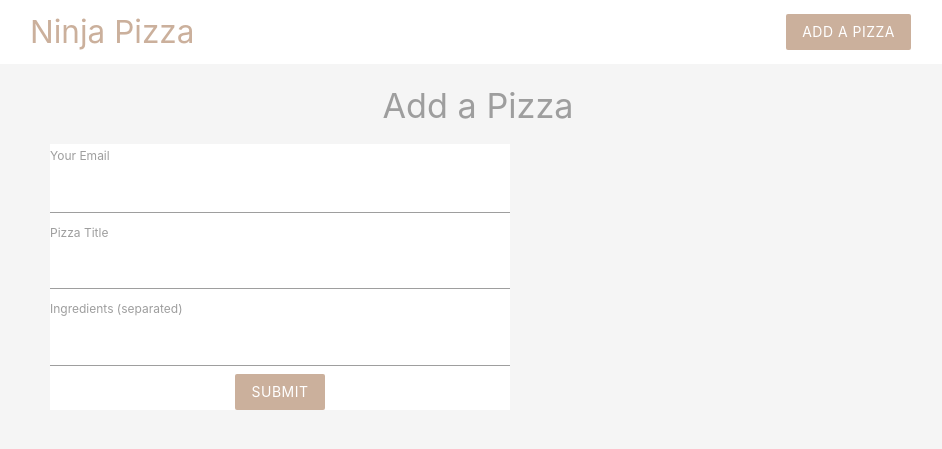
After one commit to kjdonoghue/Learning-PHP, a PHP site: page /add.php in a window 1280 px wide. The commit adds this page. Shown: the top 449 px of the page, without its empty margins (162-1104 px from the left). Run offline with PHP 8.4, Linux system fonts and the light colour scheme.

Commit message:
added form

```diff
--- /dev/null
+++ b/add.php
@@ -0,0 +1,42 @@
+<?php
+
+// if(isset($_GET['submit'])){
+//     echo $_GET['email'];
+//     echo $_GET['title'];
+//     echo $_GET['ingredients'];
+// }
+
+if(isset($_POST['submit'])){
+    echo $_POST['email'];
+    echo $_POST['title'];
+    echo $_POST['ingredients'];
+}
+
+?>
+
+
+
+<!DOCTYPE html>
+<html>
+
+    <?php include('./templates/header.php') ?>
+
+    <section class="container grey-text">
+    <h4 class="center"> Add a Pizza</h4>
+    <form class="white" action="add.php" method="POST">
+        <label>Your Email </label>
+        <input type="text" name="email">
+        <label>Pizza Title </label>
+        <input type="text" name="title">
+        <label>Ingredients (separated) </label>
+        <input type="text" name="ingredients">
+        <div class="center">
+        <input type="submit" name="sumbit" value="submit" class="btn brand z-depth-0">
+        </div>
+    </form>
+    </section>
+
+
+    <?php include('./templates/footer.php') ?>
+    </body>
+</html>
--- a/index.php
+++ b/index.php
@@ -1,15 +1,15 @@
 <?php
 
 
+?>
 
-?>
 
 
 <!DOCTYPE html>
 <html>
 
     <?php include('./templates/header.php') ?>
-        <h1> <?php echo 'Hello World'; ?></h1>
 
+    <?php include('./templates/footer.php') ?>
     </body>
 </html>
--- a/templates/header.php
+++ b/templates/header.php
@@ -8,6 +8,11 @@
   	.brand-text{
   		color: #cbb09c !important;
   	}
+    form{
+        max-width: 460px;
+        margin: 20px; auto;
+        padding: 20px, auto;
+    }
   </style>
 
 </head>
```
